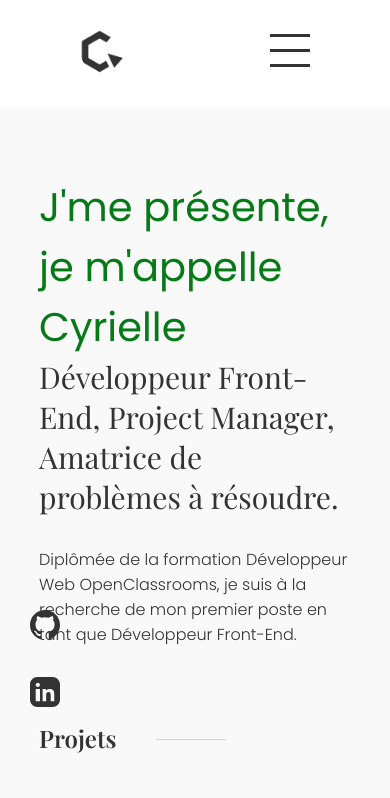
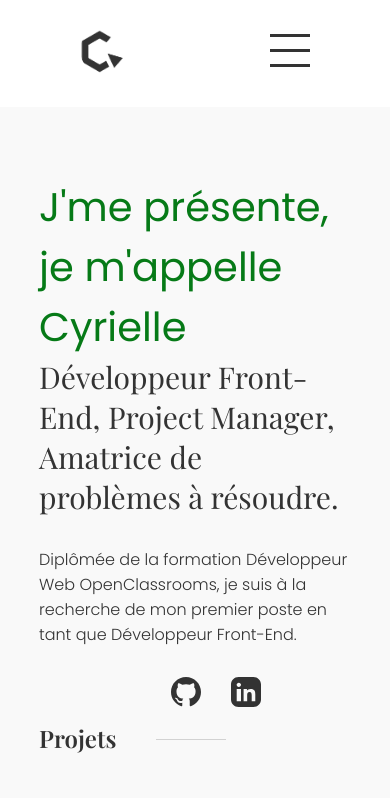
Before and after one commit to krauzeure/portfolio, a React (Create React App) app: page / in a window 390 px wide. Shown: the top 798 px of the page. Built offline with nearby package versions, Linux system fonts and the light colour scheme.

Commit message:
Pinning the social media to the bottom of the page on small screens

```diff
--- a/src/App.jsx
+++ b/src/App.jsx
@@ -30,10 +30,10 @@ export function App() {
         <ThemeContext.Provider value={contextValue}>
         <LangContext.Provider value={langValue}>
             <Header />
-            <SocialMedia />
             <main>
                 <Home />
             </main>
+            <SocialMedia />
             <Footer />
         </LangContext.Provider>
         </ThemeContext.Provider>
--- a/src/Components/SocialMedia/SocialMedia.css
+++ b/src/Components/SocialMedia/SocialMedia.css
@@ -21,3 +21,14 @@
   .social-media-logo-inverted {
     filter: invert(100%);
   }
+
+  @media screen and (max-width: 850px) {
+
+    .social-media-container {
+      flex-direction: row;
+      position: fixed;
+      bottom: 115px;
+      left: 40%;
+    }
+
+  }
```
